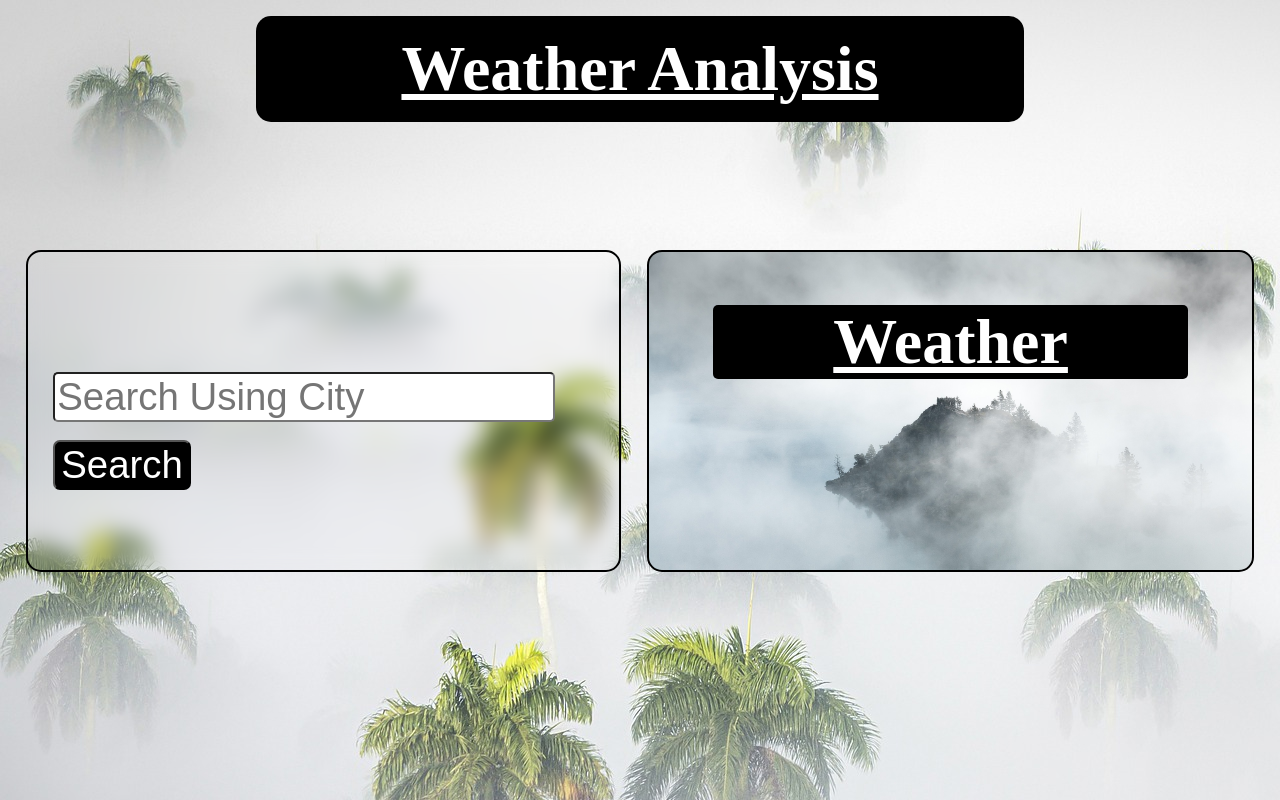
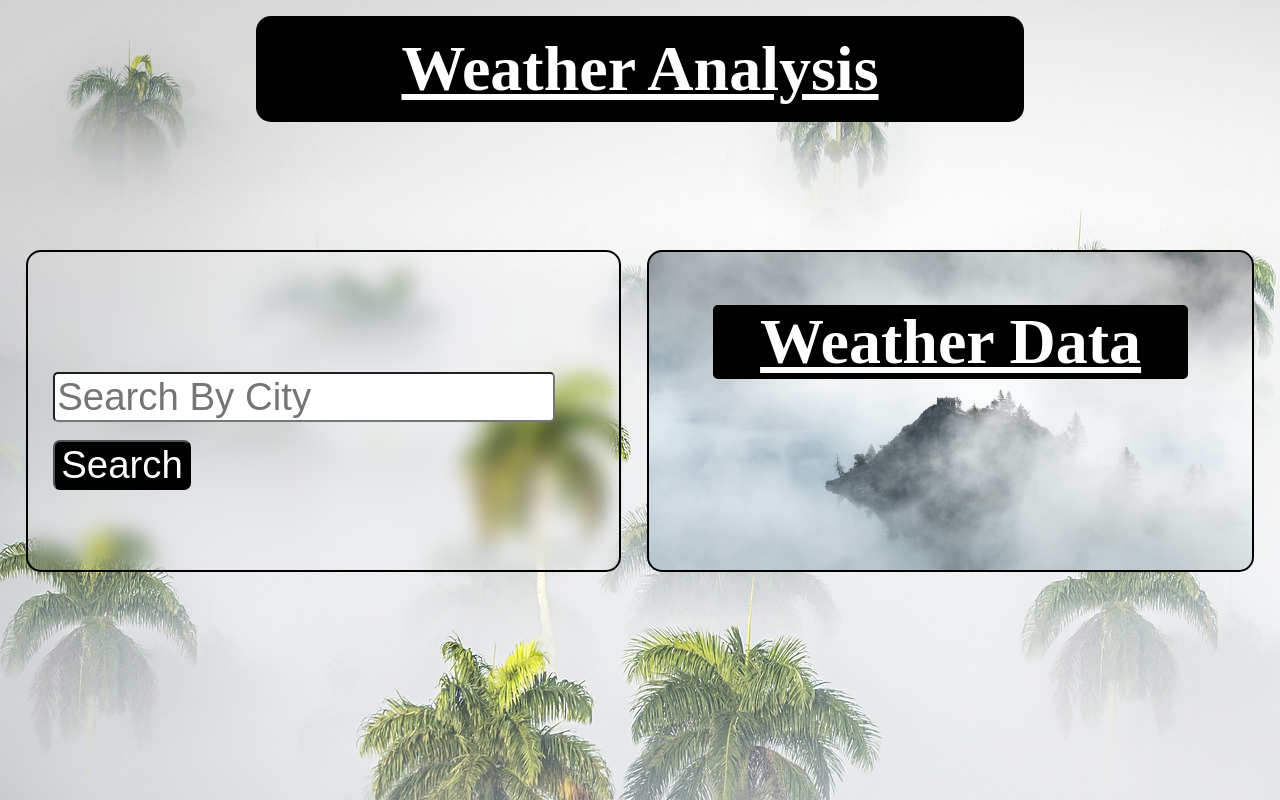
Before and after one commit to KAPASIAVar/Weather_forecast, a plain HTML site: page index.html in a window 1280 px wide. Drawn offline with nearby package versions, Linux system fonts and the light colour scheme.

Commit message:
Update index.html

```diff
--- a/index.html
+++ b/index.html
@@ -16,7 +16,7 @@
     </header>
     <div class="box">
         <div class="box1">
-            <input type="text" id="num" placeholder="Search Using City">
+            <input type="text" id="num" placeholder="Search By City">
             <br><br>
             <button onclick="Get_weather()">
                 Search
@@ -25,7 +25,7 @@
         </div>
         <div class="box2">
             <h2>
-                Weather
+                Weather Data
             </h2>
             <p id="result">
 
```
